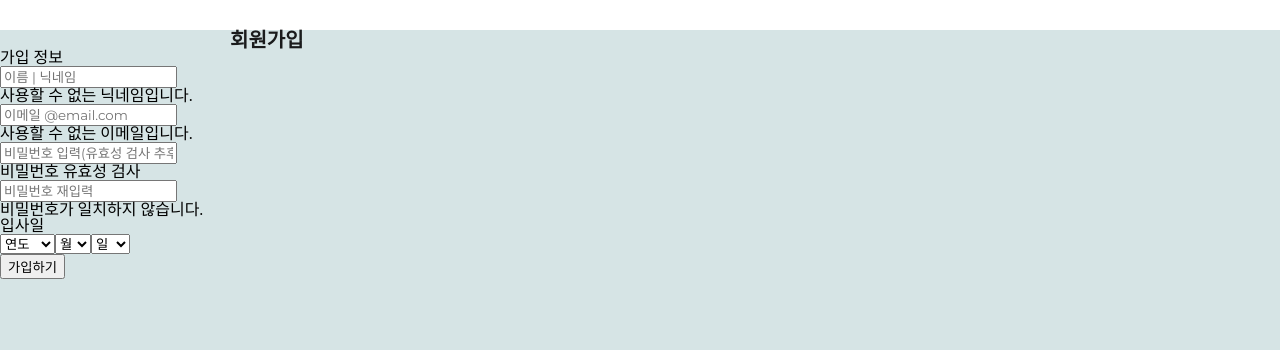
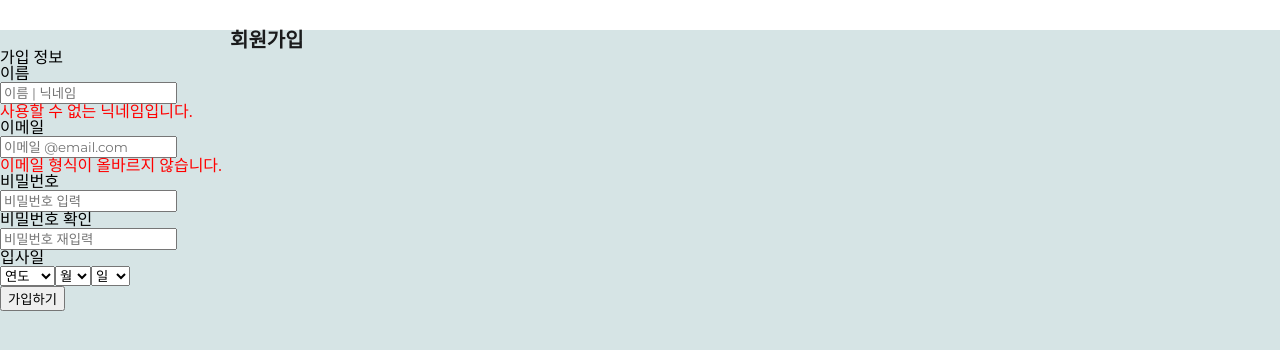
Before and after one commit to KDT1-FE/KDT5-Mini, a React (Vite) app: page /signup in a window 1280 px wide. Shown: the top 350 px of the page. Built offline with nearby package versions, Linux system fonts and the light colour scheme.

Commit message:
Fix: 회원가입 컴포넌트 수정

```diff
--- a/src/API/apis.ts
+++ b/src/API/apis.ts
@@ -14,7 +14,7 @@ export async function getMyPage() {
   }
 }
 
-// login 호출
+// 로그인 요청
 export const login = async (email: string, password: string) => {
   try {
     const response = await axios.post("/back-end-api/login", {
@@ -23,6 +23,26 @@ export const login = async (email: string, password: string) => {
     });
     return response.data;
   } catch (error) {
-    console.log("loginApi: ", error);
+    console.log("loginApi호출 : ", error);
   }
 };
+
+// 회원가입 요청
+export const signUp = async (
+  email: string,
+  password: string,
+  name: string,
+  join: string,
+) => {
+  try {
+    const response = await axios.post("/back-end-api/signup", {
+      email,
+      password,
+      name,
+      join,
+    });
+    return response.data;
+  } catch (error) {
+    console.log("signupAPI호출 :", error);
+  }
+};
--- a/src/pages/SignUpPage/SignUpPage.tsx
+++ b/src/pages/SignUpPage/SignUpPage.tsx
@@ -1,6 +1,6 @@
-import { useState } from "react";
-import { signUp } from "../../Components/apis/signup";
+import { ChangeEvent, FormEvent, useState } from "react";
 import { useNavigate } from "react-router-dom";
+import { signUp } from "../../API/apis";
 
 export default function SignUpPage() {
   const [email, setEmail] = useState("");
@@ -16,7 +16,7 @@ export default function SignUpPage() {
 
   const navigate = useNavigate();
 
-  const handleInputChange = (e) => {
+  const handleInputChange = (e: ChangeEvent<HTMLInputElement>) => {
     const { name, value } = e.target;
     switch (name) {
       case "name":
@@ -45,17 +45,19 @@ export default function SignUpPage() {
     }
   };
 
-  const submitClick = async (event) => {
-    event.preventDefault()
+  const onSignupSubmit = async (event: FormEvent) => {
+    event.preventDefault();
     const join = `${selectedYear}-${selectedMonth
       .toString()
       .padStart(2, "0")}-${selectedDay.toString().padStart(2, "0")}`;
     try {
-      await signUp(email, password, name, join);
-      navigate("/main");
+      const response = await signUp(email, password, name, join);
+      if (response) {
+        navigate("/main");
+      }
       console.log(email, password, name, join);
     } catch (error) {
-      console.log(error);
+      console.log("signUpPageError: ", error);
     }
   };
 
@@ -63,9 +65,10 @@ export default function SignUpPage() {
     <div className="signUpPage">
       <div className="titleWrap">회원가입</div>
       <section className="section-form">
-        <form onSubmit={submitClick}>
+        <form onSubmit={onSignupSubmit}>
           <div>가입 정보</div>
           <div>
+            <div>이름</div>
             <input
               name="name" // name 속성 추가
               value={name}
@@ -73,9 +76,10 @@ export default function SignUpPage() {
               placeholder="이름 | 닉네임"
               onChange={handleInputChange} // onChange 이벤트 핸들러 연결
             />
-            {<div>사용할 수 없는 닉네임입니다.</div>}
+            {<div style={{ color: "red" }}>사용할 수 없는 닉네임입니다.</div>}
           </div>
           <div>
+            <div>이메일</div>
             <input
               name="email" // name 속성 추가
               value={email}
@@ -83,27 +87,36 @@ export default function SignUpPage() {
               placeholder="이메일 @email.com"
               onChange={handleInputChange} // onChange 이벤트 핸들러 연결
             />
-            {<div>사용할 수 없는 이메일입니다.</div>}
+            {
+              <div style={{ color: "red" }}>
+                이메일 형식이 올바르지 않습니다.
+              </div>
+            }
           </div>
           <div>
+            <div>비밀번호</div>
             <input
-              name="password" // name 속성 추가
+              name="password"
               value={password}
               type="password"
-              placeholder="비밀번호 입력(유효성 검사 추후 적용)"
+              placeholder="비밀번호 입력"
               onChange={handleInputChange} // onChange 이벤트 핸들러 연결
             />
-            {<div>비밀번호 유효성 검사</div>}
           </div>
           <div>
+            <div>비밀번호 확인</div>
             <input
-              name="confirmPassword" // name 속성 추가
+              name="confirmPassword"
               value={confirmPassword}
               type="password"
               placeholder="비밀번호 재입력"
               onChange={handleInputChange} // onChange 이벤트 핸들러 연결
             />
-            {<div>비밀번호가 일치하지 않습니다.</div>}
+            {password !== confirmPassword ? (
+              <div style={{color: 'red'}}>비밀번호가 일치하지 않습니다.</div>
+            ) : (
+              ""
+            )}
           </div>
 
           <section className="section-date-pick">
```
Also changed, not shown: 1 other file (tests, documents, lock files or other folders).
